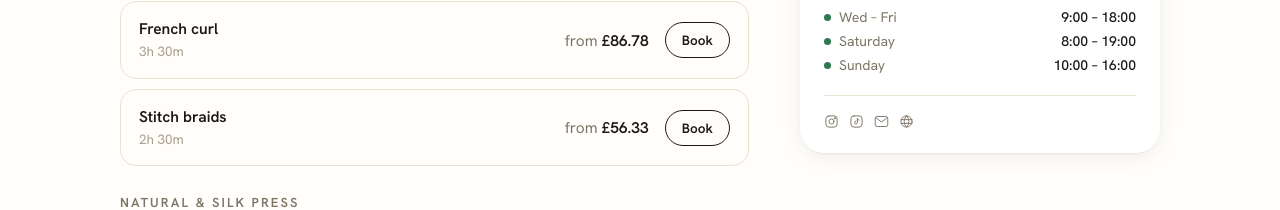
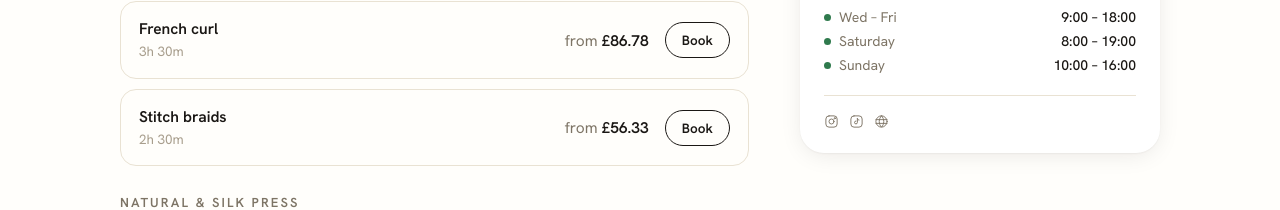
Before and after one commit to tiwarahair/PROJECTS---TIWARA, a React (Vite) app: page /stylist in a window 1280 px wide. Shown: the part 1255-1465 px from the top of the page. Built offline with nearby package versions, Linux system fonts and the light colour scheme; no server answers.

Commit message:
profile: the email button uses the stylist's own email and only shows when there is one

```diff
--- a/src/features/stylist-profile/booking-aside.tsx
+++ b/src/features/stylist-profile/booking-aside.tsx
@@ -95,6 +95,7 @@ export const BookingAside = ({
               <path d="M13.4 7.4c.3 1.3 1.3 2.2 2.6 2.3"></path>
             </svg>
           </a>
+          {mailto && (
             <a href={mailto} aria-label="Email" className={styles.linkIcon}>
               <svg
                 width="15"
@@ -108,6 +109,7 @@ export const BookingAside = ({
                 <path d="m3 6 9 7 9-7"></path>
               </svg>
             </a>
+          )}
           {site && (
             <a
               href={siteHref}
--- a/src/features/stylist-profile/profile-logic.ts
+++ b/src/features/stylist-profile/profile-logic.ts
@@ -207,7 +207,7 @@ const getSiteHref = (site?: string): string => {
 };
 
 export const getProfileFacts = ({
-  id,
+  email,
   policies,
   site,
 }: Stylist): ProfileFacts => {
@@ -220,14 +220,12 @@ export const getProfileFacts = ({
     none: "",
   };
 
-  const handle = id.replace(/-/g, "");
-
   return {
     depositChip: depositChips[mode],
     hasPayChip: mode !== "none",
     cancelChip: `Free cancellation up to ${freeWindowHours}h`,
     cancelHours: freeWindowHours,
-    mailto: `mailto:${handle}@tiwarashouse.com`,
+    mailto: email ? `mailto:${email}` : "",
     site: site || "",
     siteHref: getSiteHref(site),
   };
--- a/src/types/stylist.ts
+++ b/src/types/stylist.ts
@@ -23,6 +23,7 @@ interface StylistAddress {
 export interface Stylist {
   id: string;
   site?: string;
+  email?: string;
   name: string;
   area: string;
   businessType: BusinessType;
```
Also changed, not shown: 1 other file (tests, documents, lock files or other folders). Lines whose indentation alone changed are shown as unchanged.
